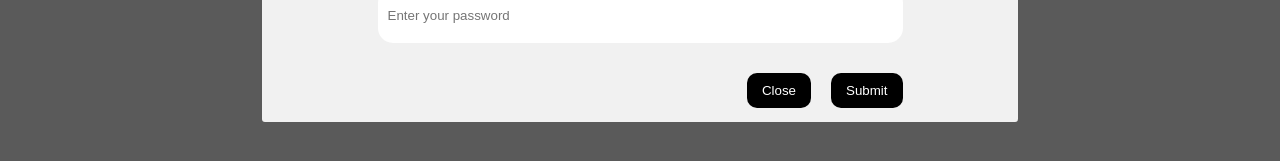
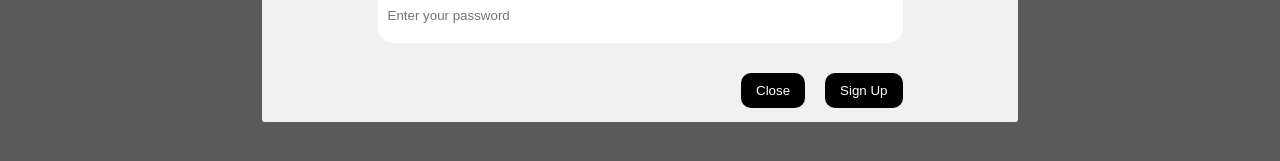
Before and after one commit to farhanazulaikha/dashboard-system, a React (Vite) app in the folder client/: page / in a window 1280 px wide. Both pictures are taken after a click on the button "Sign Up". Shown: the part 523-684 px from the top of the page. Built offline with nearby package versions, Linux system fonts and the light colour scheme.

Commit message:
change button naming in form

```diff
--- a/client/src/components/auth/auth.jsx
+++ b/client/src/components/auth/auth.jsx
@@ -70,7 +70,7 @@ export default function Auth({children, toggleModal}) {
                         Close
                   </button>
                   <button className="auth__button-div-submit" type="submit">
-                        Submit
+                    {children}
                   </button>
                 </div>
             </form>
```
